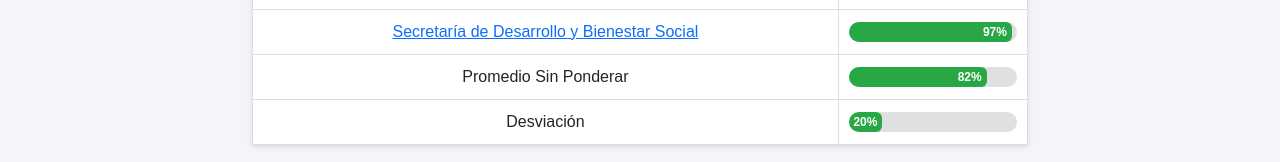
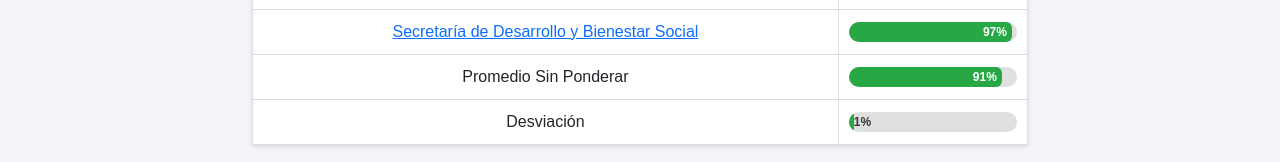
Before and after one commit to CamiloMadrigal12/TimeLineProyectos, a website: page Plan de Desarrollo/2025.html in a window 1280 px wide. Shown: the part 764-926 px from the top of the page. Drawn offline with nearby package versions, Linux system fonts and the light colour scheme.

Commit message:
Update progress bar percentages in 2025.html

```diff
--- a/Plan de Desarrollo/2025.html
+++ b/Plan de Desarrollo/2025.html
@@ -235,7 +235,7 @@
           <td>Promedio Sin Ponderar</td>
         <td>
           <div class="progress-bar-container">
-            <div class="progress" data-percentage="82%">82%</div>
+            <div class="progress" data-percentage="91%">91%</div>
           </div>
         </td>
 
@@ -244,7 +244,7 @@
         <td>Desviación</td>
       <td>
         <div class="progress-bar-container">
-          <div class="progress" data-percentage="20%">     20%</div>
+          <div class="progress" data-percentage="1%">     1%</div>
         </div>
       </td>
 
```
